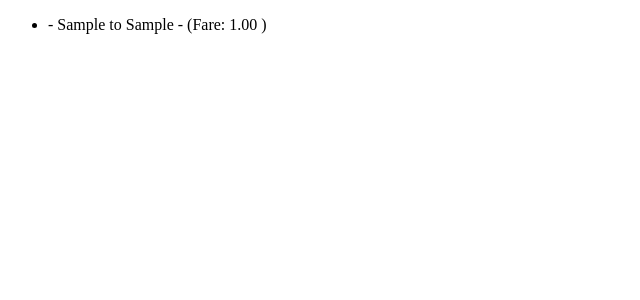
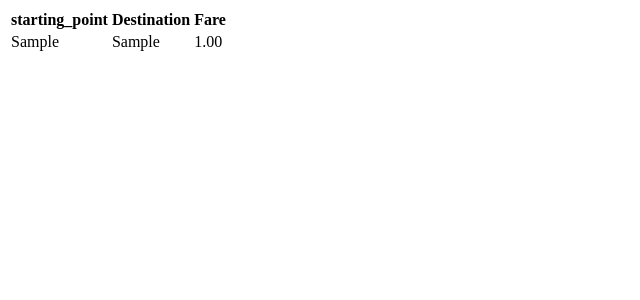
Before and after one commit to charlespaul1/maThree_booking, a Django app: page /routes/ in a window 1280 px wide. Shown: the top 300 px of the page, without its empty margins (0-640 px from the left). Run offline with Django 5.2, Linux system fonts and the light colour scheme; tables that the repository leaves empty hold one stand-in row (values such as "Sample post").

Commit message:
modified ui for routes

```diff
--- a/matatu_booking/booking_app/Templates/matatu_route_list.html
+++ b/matatu_booking/booking_app/Templates/matatu_route_list.html
@@ -6,17 +6,30 @@
     <title>Shuttle Routes</title>
 </head>
 <body>
-    <ul>
+    <div class="col-md-6 offset-md-3
 
-        {% for route in routes  %}
-        <li>
 
-            {{ route.name }} - {{ route.starting_point }} to  {{ route.destination }} - (Fare:  {{route.fare}} )
-        </li>
+    ">
+            <table class="table table-striped table-hover table-secondary">
+                <thead>
+                    <tr>
+                        <!-- <th>#</th> -->
+                        <th>starting_point</th>
+                        <th>Destination</th>
+                        <th>Fare</th>
+                    </tr>
+                </thead>
+                <tbody>
 
-        {% endfor %}
-
-    </ul>
-
+                    {% for route in routes %}
+                    <tr class="table-info">
+                    <td>{{ route.starting_point }}</td>
+                    <td>{{ route.destination }}</td>
+                    <td>{{ route.fare }}</td>
+                    </tr>
+                    {% endfor %}
+                </tbody>
+            </table>
+        </div>
 </body>
 </html>
```
